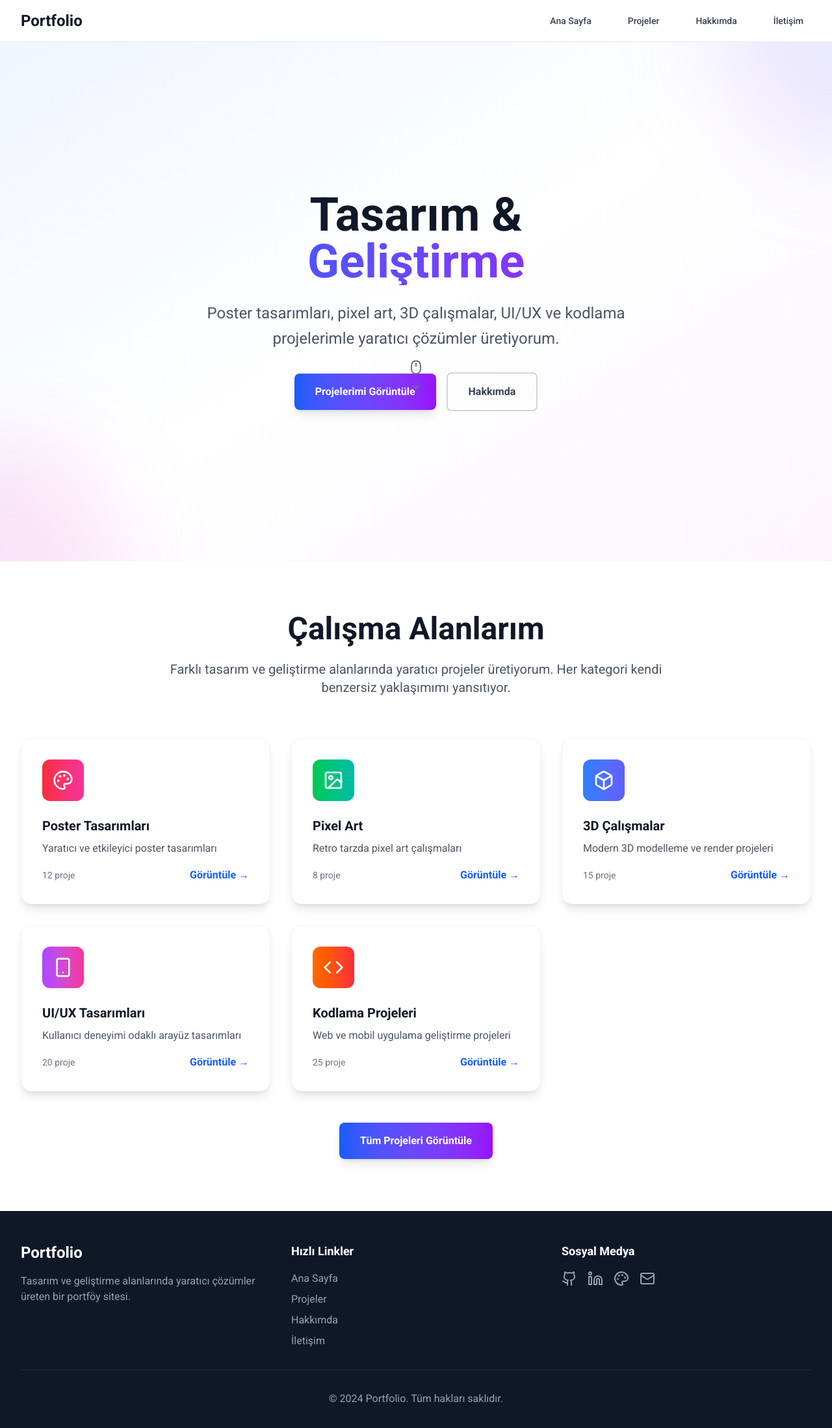
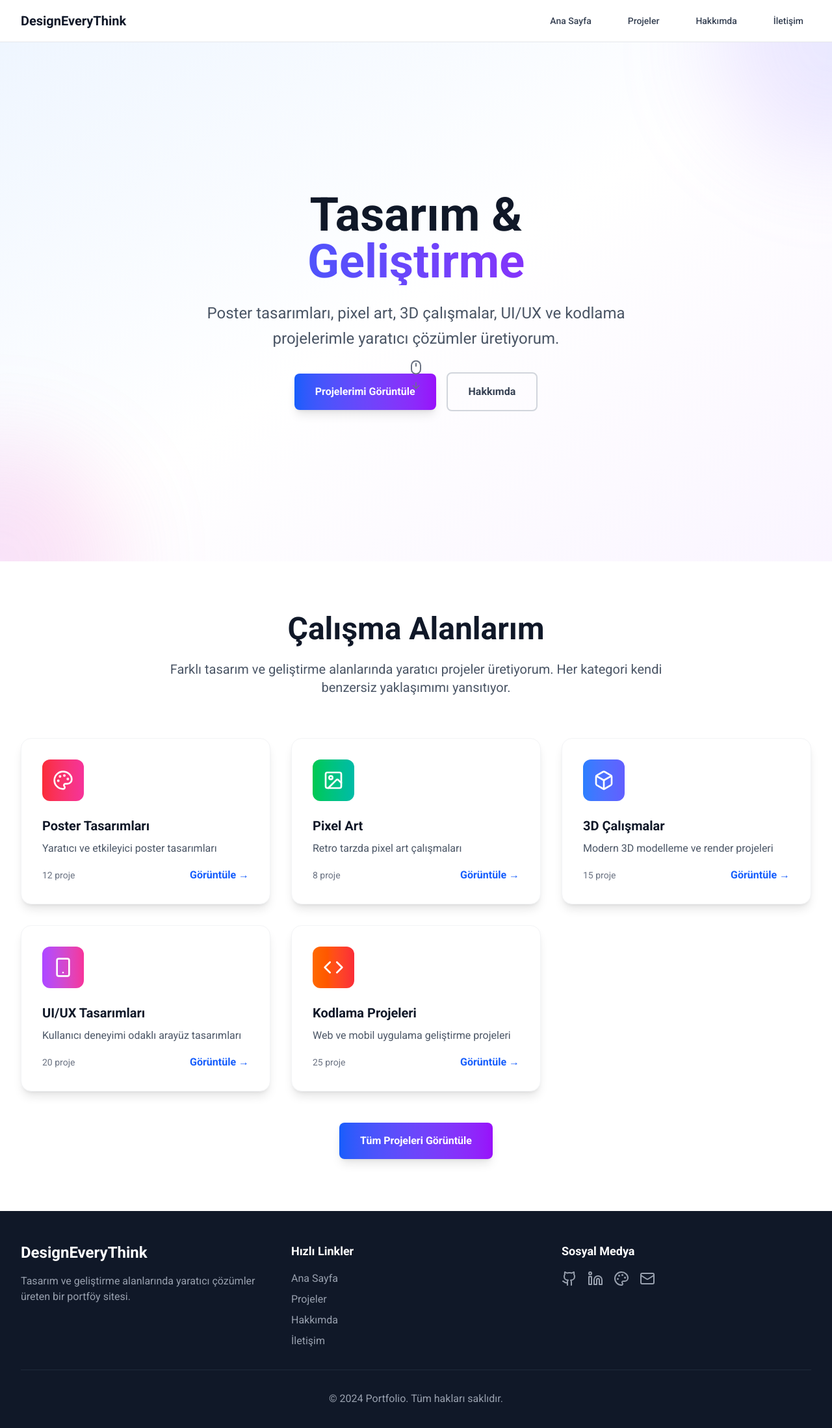
Before and after one commit to yusufgulmezz/portfolio, a Next.js app: page / in a window 1280 px wide. Shown: the top 2198 px of the page at 65% size. Built offline with nearby package versions, Linux system fonts and the light colour scheme.

Commit message:
Footer ve Header bileşenlerinde başlık güncellendi: "Portfolio" ifadesi "DesignEveryThink" olarak değiştirildi.

```diff
--- a/src/components/layout/Footer.tsx
+++ b/src/components/layout/Footer.tsx
@@ -23,7 +23,7 @@ const Footer = () => {
             viewport={{ once: true }}
             transition={{ duration: 0.6 }}
           >
-            <h3 className="text-2xl font-bold mb-4">Portfolio</h3>
+            <h3 className="text-2xl font-bold mb-4">DesignEveryThink</h3>
             <p className="text-gray-400 mb-4">
               Tasarım ve geliştirme alanlarında yaratıcı çözümler üreten bir portföy sitesi.
             </p>
--- a/src/components/layout/Header.tsx
+++ b/src/components/layout/Header.tsx
@@ -28,8 +28,8 @@ const Header = () => {
             whileHover={{ scale: 1.05 }}
             className="flex-shrink-0"
           >
-            <Link href="/" className="text-2xl font-bold text-gray-900">
-              Portfolio
+            <Link href="/" className="text-xl font-bold text-gray-900">
+              DesignEveryThink
             </Link>
           </motion.div>
 
```
